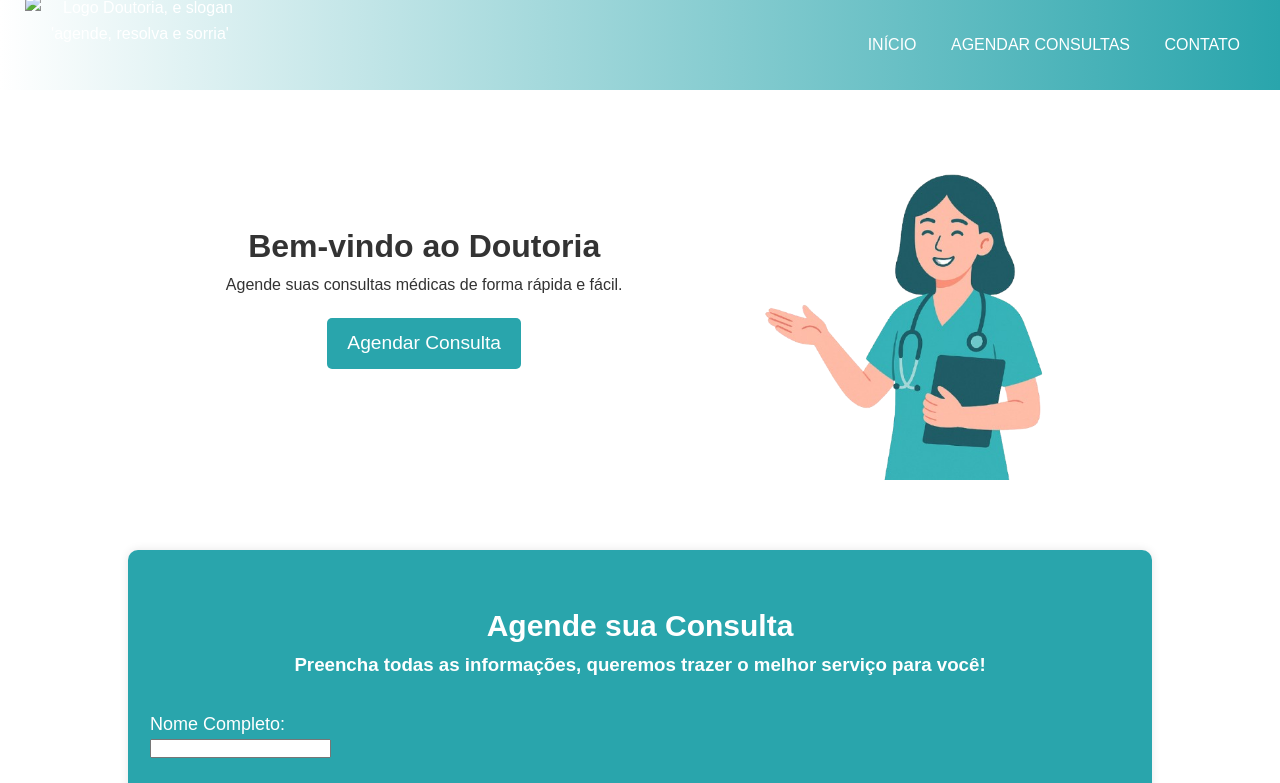
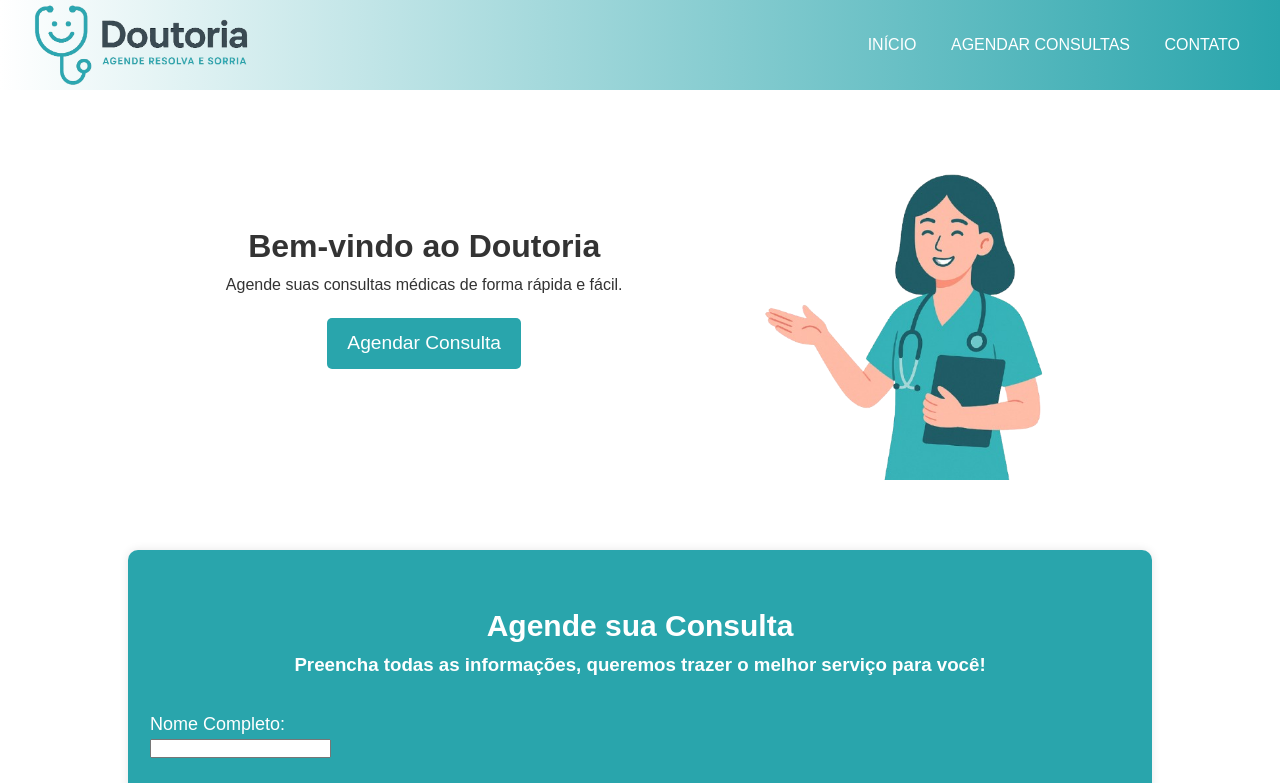
Before and after one commit to LuaSpecht/portfolio_pratico, a plain HTML site: page index.html in a window 1280 px wide. Shown: the top 783 px of the page. Drawn offline with nearby package versions, Linux system fonts and the light colour scheme; the site is published under a folder, as on GitHub Pages, so addresses that start at the root find nothing; files whose address does not match are found by name.

Commit message:
bug: fixed

```diff
--- a/index.html
+++ b/index.html
@@ -5,7 +5,7 @@
     <meta name="viewport" content="width=device-width, initial-scale=1.0">
     <title>Doutoria - Agendamento de Consultas</title>
     <link rel="stylesheet" href="styles.css">
-    <link rel="shortcut icon" href="/archives/img/favicon.png" type="image/x-icon">
+    <link rel="shortcut icon" href="archives/img/favicon.png" type="image/x-icon">
     <link
       rel="stylesheet"
       type="text/css"
@@ -20,7 +20,7 @@
 </head>
 <body>
     <header>
-        <img src="/archives/img/logo.png" alt="Logo Doutoria, e slogan 'agende, resolva e sorria'">
+        <img src="archives/img/logo.png" alt="Logo Doutoria, e slogan 'agende, resolva e sorria'">
         <nav id="nav_links">
             <a href="#">INÍCIO</a>
             <a href="#agenda">AGENDAR CONSULTAS</a>
```
